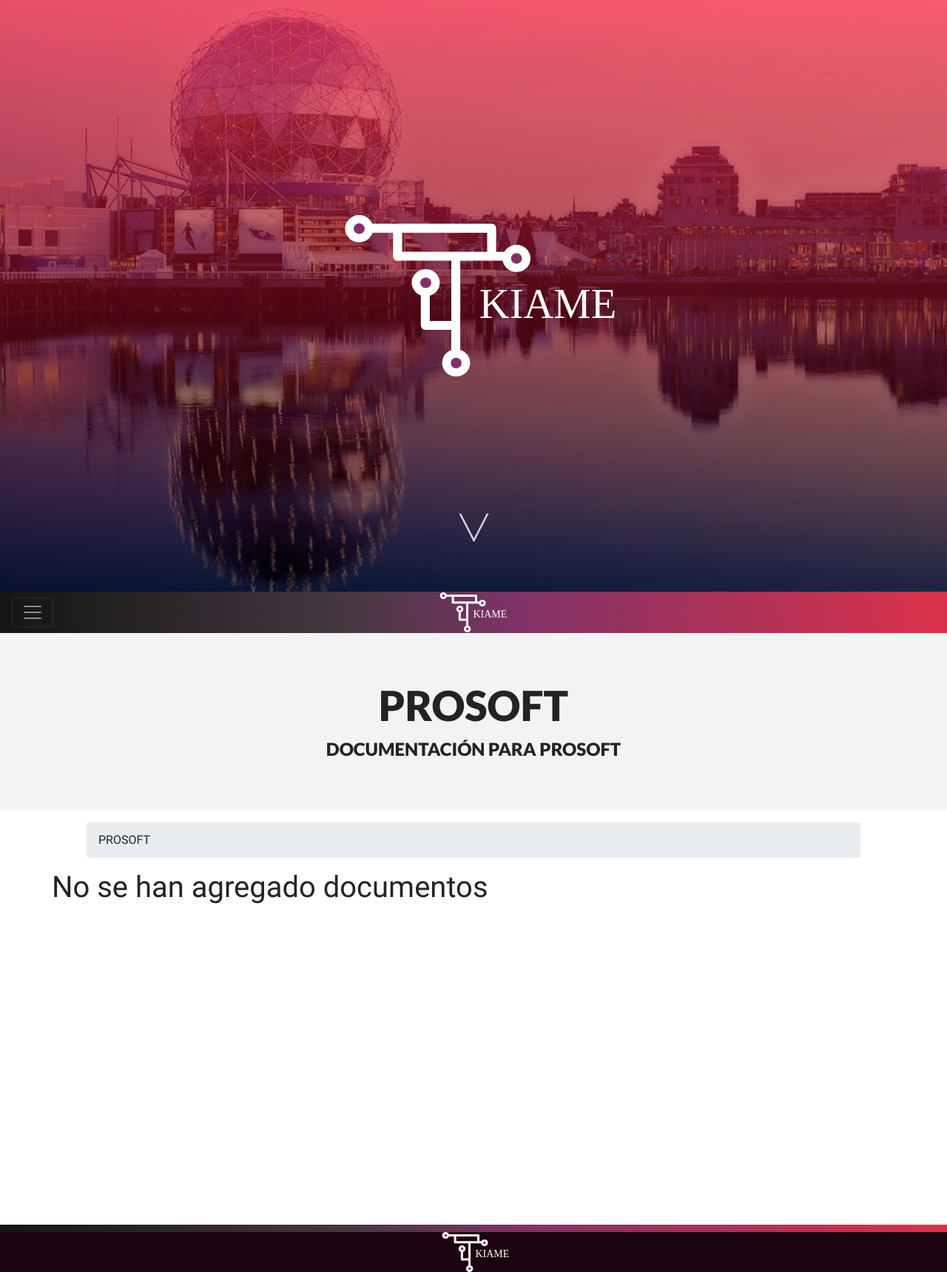
After one commit to EGAMAGZ/EstIndCont, a Django app: page /prosoft/ in a window 1280 px wide. The commit adds this page. Shown: the whole page at 74% size. Run offline with Django 3.2, Linux system fonts and the light colour scheme; data that the repository does not hold is empty; some libraries are stand-ins or nearby versions.

Commit message:
Cambios de prosoft con problemas de pdf embed

```diff
--- a/core/models.py
+++ b/core/models.py
@@ -20,6 +20,7 @@ class TeamMember(models.Model):
     def __str__(self):
         return self.user.get_full_name()
 
+
 class ProsoftDoc(models.Model):
     title = models.CharField('Titulo', max_length=120)
     document = models.FileField(upload_to='prosoft/', validators=[validate_file_extension])
@@ -37,9 +38,8 @@ class ProsoftDoc(models.Model):
 
         super().save(*args, **kwargs)
 
-    def get_absolute_url(self) -> str:
-        # return reverse('prosoft-doc', kwargs={'document-slug': self.slug})
-        return '#'
+    def get_absolute_url(self):
+        return reverse('prosoft-doc', kwargs={'document_slug': self.slug})
 
     def __str__(self) -> str:
         return self.title
--- /dev/null
+++ b/core/templates/core/prosoft_base.html
@@ -0,0 +1,38 @@
+{% extends 'core/base.html' %}
+
+{% load static %}
+
+{% block css %}
+<link rel="stylesheet" href="{% static 'css/prosoft.css' %}" />
+{% endblock %}
+
+{% block content %}
+<div class="prosoft-header">
+    <div>
+        <h1>PROSOFT
+        </h1>
+        <small>DOCUMENTACIÓN PARA PROSOFT</small>
+
+    </div>
+</div>
+
+<div class="container {% if request.path != '/prosoft/' %}mb-5{% endif %}">
+    <nav aria-label="breadcrumb">
+        <ol class="breadcrumb">
+            <li class="breadcrumb-item {% if request.path != '/prosoft/' %}active{% endif %}">
+                {% if request.path != '/prosoft/' %}
+                <a href="{% url 'prosoft' %}">PROSOFT</a>
+                {% else %}
+                PROSOFT
+                {% endif %}
+
+            </li>
+            {% if request.path != '/prosoft/' %} <li class="breadcrumb-item active" aria-current="page">{{ document.title }}</li> {% endif %}
+        </ol>
+    </nav>
+    {% block prosoft_container %}
+    {% endblock %}
+</div>
+
+
+{% endblock %}
--- /dev/null
+++ b/core/templates/core/prosoft_list.html
@@ -0,0 +1,22 @@
+{% extends 'core/prosoft_base.html' %}
+
+{% load static %}
+
+{% block path %}| PROSOFT{% endblock %}
+
+{% block prosoft_container %}
+<div class="row">
+    {% for document in documents %}
+    <div class="col-sm-6 mb-2 rounded">
+        <a href="{{ document.get_absolute_url }}" class="list-group-item list-group-item-action flex-column align-items-start">
+            <span><img src="{% static 'img/file_present.svg' %}" class="mr-1" />{{ document.title }}</span>
+        </a>
+    </div>
+    {% empty %}
+
+    <h1>No se han agregado documentos</h1>
+
+    {% endfor %}
+</div>
+
+{% endblock %}
--- a/core/templates/core/sidebar.html
+++ b/core/templates/core/sidebar.html
@@ -23,7 +23,7 @@
                 <a href="{% url 'contact' %}">Contacto</a>
             </li>
             <li class="dropdown">
-                <a href="">PROSOFT <span class="ml-1">&rsaquo;</span></a>
+                <a href="{% url 'prosoft' %}">PROSOFT <span class="ml-1">&rsaquo;</span></a>
                 <ul>
                     <li>
                         <a href="#">PROSOFT</a>
--- a/core/urls.py
+++ b/core/urls.py
@@ -1,11 +1,11 @@
 from django.urls import path
 
-from .views import AboutUsView, ContactView, HomeView, PortafolioView
+from .views import AboutUsView, ContactView, HomeView, PortafolioView, ProsoftListView, ProsoftDocView
 
 urlpatterns = [
     path('', HomeView.as_view(), name='home'),
-    # path('prosoft/', name='prosoft'),
-    # path('prosoft/<slug:document-slug>', name='prosoft'),
+    path('prosoft/', ProsoftListView.as_view(), name='prosoft'),
+    path('prosoft/<slug:document_slug>/', ProsoftDocView.as_view(), name='prosoft-doc'),
     path('contact/', ContactView.as_view(), name='contact'),
     path('about-us/', AboutUsView.as_view(), name='about-us'),
     path('portafolio/', PortafolioView.as_view(), name='portafolio')
--- a/core/views.py
+++ b/core/views.py
@@ -1,11 +1,14 @@
-from core.form import ContactForm
 from django.http.response import HttpResponse
 from django.views.generic.base import TemplateView
 from django.views.generic.list import ListView
 from django.views.generic.edit import FormView
+from django.views.generic.detail import DetailView
 from django.shortcuts import render
 from django.contrib import messages
+from django.views.decorators.clickjacking import xframe_options_exempt, xframe_options_sameorigin
+from django.utils.decorators import method_decorator
 
+from core.form import ContactForm
 from core.models import ProsoftDoc, TeamMember
 from util.mixins import VisitContextMixin
 
@@ -26,6 +29,22 @@ class HomeView(VisitContextMixin, ListView):
 class PortafolioView(VisitContextMixin, TemplateView):
     template_name = 'core/portafolio.html'
 
+
+class ProsoftListView(VisitContextMixin, ListView):
+    template_name = "core/prosoft_list.html"
+    model = ProsoftDoc
+    context_object_name = "documents"
+    queryset = ProsoftDoc.objects.all()
+
+
+@method_decorator(xframe_options_exempt, name='dispatch')
+class ProsoftDocView(VisitContextMixin, DetailView):
+    template_name = 'core/prosoft_doc.html'
+    context_object_name = 'document'
+    model = ProsoftDoc
+    slug_url_kwarg = 'document_slug'
+
+
 class ContactView(VisitContextMixin, FormView):
     template_name = 'core/contact.html'
     form_class = ContactForm
--- a/kiame/settings.py
+++ b/kiame/settings.py
@@ -138,3 +138,5 @@ MEDIA_ROOT = os.path.join(BASE_DIR, 'media')
 
 CKEDITOR_ALLOW_NONIMAGE_FILES = False
 CKEDITOR_UPLOAD_PATH = 'ckeditor_uploads/'
+
+X_FRAME_OPTIONS = 'ALLOWALL'
--- /dev/null
+++ b/static/css/prosoft.css
@@ -0,0 +1,47 @@
+@font-face {
+  font-family: "Roboto";
+  src: url("../fonts/Roboto-Regular.ttf") format("truetype");
+}
+@font-face {
+  font-family: "Lato";
+  src: url("../fonts/Lato-Regular.ttf") format("truetype");
+}
+@font-face {
+  font-family: "Lato Black";
+  src: url("../fonts/Lato-Black.ttf") format("truetype");
+}
+.prosoft-header {
+  height: 30vh;
+  background-color: #F3F3F3;
+  position: relative;
+}
+.prosoft-header div {
+  position: absolute;
+  top: 50%;
+  left: 50%;
+  transform: translate(-50%, -50%);
+  color: #232323;
+  text-align: center;
+  font-family: "Lato Black", sans-serif;
+}
+.prosoft-header h1 {
+  font-size: 3.5em;
+}
+.prosoft-header small {
+  font-size: 1.5em;
+}
+
+.container nav {
+  margin: 1em 2em;
+}
+
+.document-container {
+  display: flex;
+  justify-content: center;
+}
+.document-container embed {
+  min-height: 100vh;
+  width: 100%;
+}
+
+/*# sourceMappingURL=prosoft.css.map */
```
Also changed, not shown: core/templates/core/prosoft_doc.html (added, +18 -0 lines), static/img/file_present.svg (added), 1 other file.
